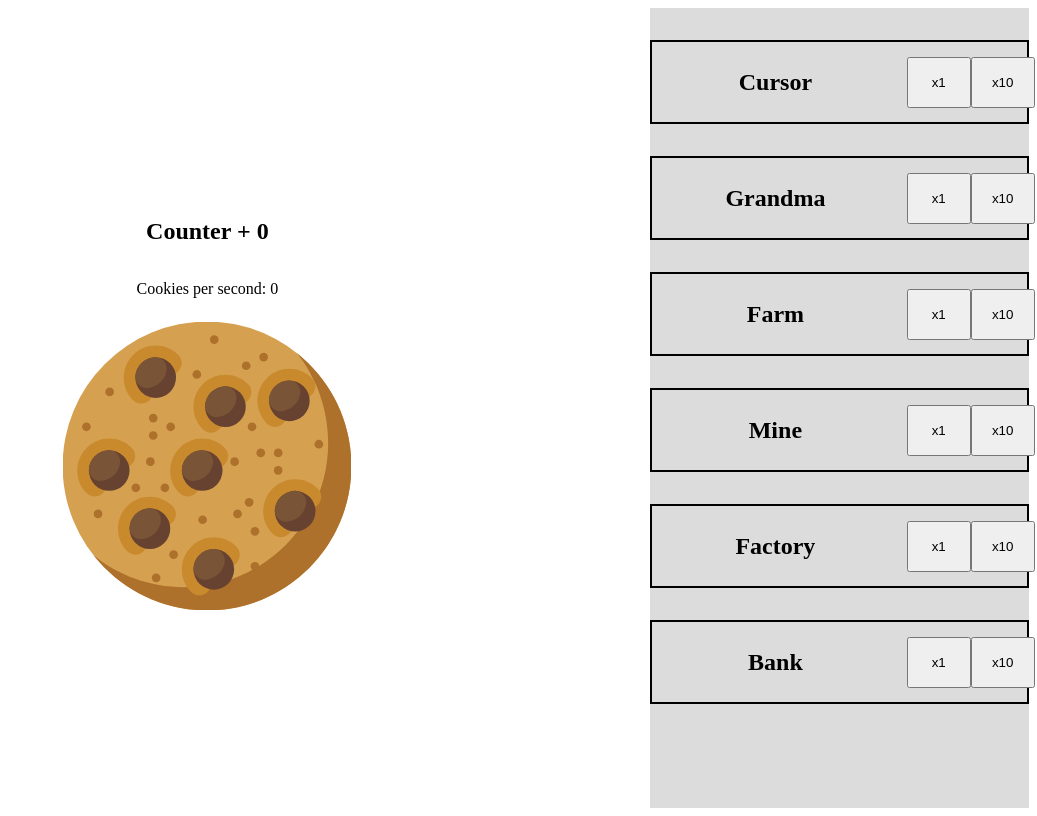
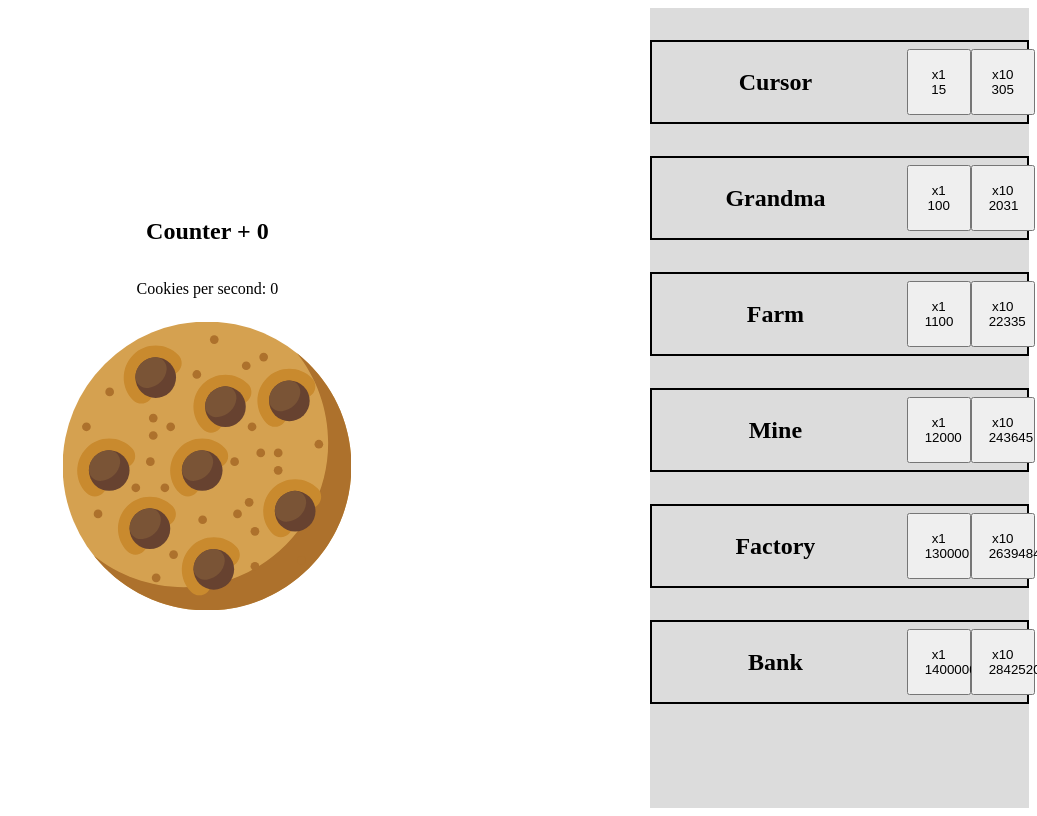
Before and after one commit to JKarwatka/cookie-tap-react, a React (Create React App) app: page / in a window 1280 px wide. Shown: the whole page, without its empty margins (243-1280 px from the left). Built offline with nearby package versions, Linux system fonts and the light colour scheme.

Commit message:
add ByuProducerButton component, fix CookieProducerList, add removeCookie action

```diff
--- /dev/null
+++ b/src/components/BuyProducerButton/BuyProducerButton.js
@@ -0,0 +1,54 @@
+import React from 'react';
+import styled from 'styled-components';
+import { connect } from 'react-redux';
+import PropTypes from 'prop-types';
+import { buyProducer, removeCookie } from '../../js/actions/actions';
+import getCurrentPriceFromProducer from '../../js/utils';
+
+const StyledButton = styled.button`
+  width: 4rem;
+  padding: 1rem;
+`;
+
+function BuyProducerButton(props) {
+  const { handleClick, producer, quantityToBuy } = { ...props };
+  return (
+    <StyledButton onClick={() => handleClick(producer.id, quantityToBuy)}>
+      x{quantityToBuy} {getCurrentPriceFromProducer(producer, quantityToBuy)}
+    </StyledButton>
+  );
+}
+
+BuyProducerButton.propTypes = {
+  cookieCount: PropTypes.number.isRequired,
+  quantityToBuy: PropTypes.number.isRequired,
+  handleClick: PropTypes.func.isRequired,
+  producer: PropTypes.shape({
+    id: PropTypes.number,
+    name: PropTypes.string,
+    baseValue: PropTypes.number,
+    cookiesPerSecond: PropTypes.number,
+    priceIncrease: PropTypes.number,
+    owned: PropTypes.number
+  }).isRequired
+};
+
+const mapDispatchToProps = dispatch => {
+  return {
+    handleClick: (id, quantity) => {
+      dispatch(buyProducer(id, quantity));
+      dispatch(removeCookie());
+    }
+  };
+};
+
+const mapStatetoProps = state => {
+  return {
+    cookieCount: state.cookieCount
+  };
+};
+
+export default connect(
+  mapStatetoProps,
+  mapDispatchToProps
+)(BuyProducerButton);
--- a/src/components/CookieProducer/CookieProducer.js
+++ b/src/components/CookieProducer/CookieProducer.js
@@ -1,8 +1,8 @@
 import React from 'react';
 import styled from 'styled-components';
-import { connect } from 'react-redux';
 import PropTypes from 'prop-types';
-import { buyProducer } from '../../js/actions/actions';
+
+import ProducerButton from '../BuyProducerButton/BuyProducerButton';
 
 const StyledProducer = styled.div`
   display: flex;
@@ -20,50 +20,33 @@ const StyledButtonContainer = styled.div`
   flex: 0 0 30%;
 `;
 
-const StyledButton = styled.button`
-  width: 4rem;
-  padding: 1rem;
-`;
 const StyledProducerTitle = styled.h2`
   flex: 0 0 70%;
   text-align: center;
 `;
 
 function CookieProducer(props) {
-  const { handleClick, element } = { ...props };
+  const { producer } = { ...props };
   return (
     <StyledProducer>
-      <StyledProducerTitle>{element.name}</StyledProducerTitle>
+      <StyledProducerTitle>{producer.name}</StyledProducerTitle>
       <StyledButtonContainer>
-        <StyledButton onClick={() => handleClick(element.id, 1)}>
-          x1
-        </StyledButton>
-        <StyledButton onClick={() => handleClick(element.id, 10)}>
-          x10
-        </StyledButton>
+        <ProducerButton producer={producer} quantityToBuy={1} />
+        <ProducerButton producer={producer} quantityToBuy={10} />
       </StyledButtonContainer>
     </StyledProducer>
   );
 }
 
 CookieProducer.propTypes = {
-  element: PropTypes.shape({
+  producer: PropTypes.shape({
     id: PropTypes.number,
     name: PropTypes.string,
     baseValue: PropTypes.number,
     cookiesPerSecond: PropTypes.number,
     priceIncrease: PropTypes.number,
     owned: PropTypes.number
-  }).isRequired,
-  handleClick: PropTypes.func.isRequired
+  }).isRequired
 };
 
-const mapDispatchToProps = dispatch => {
-  return {
-    handleClick: (id, quantity) => dispatch(buyProducer(id, quantity))
-  };
-};
-export default connect(
-  null,
-  mapDispatchToProps
-)(CookieProducer);
+export default CookieProducer;
--- a/src/components/CookieProducerList/CookieProducerList.js
+++ b/src/components/CookieProducerList/CookieProducerList.js
@@ -13,8 +13,8 @@ function CookieProducerList(props) {
   const { arrayOfProducers } = props;
   return (
     <StyledContainer>
-      {arrayOfProducers.map(element => {
-        return <CookieProducer element={element} />;
+      {arrayOfProducers.map(producer => {
+        return <CookieProducer producer={producer} />;
       })}
     </StyledContainer>
   );
--- a/src/js/actions/actions.js
+++ b/src/js/actions/actions.js
@@ -1,7 +1,15 @@
-import { ADD_COOKIE, BUY_UPGRADE, BUY_PRODUCER } from './action-types';
+import {
+  ADD_COOKIE,
+  BUY_UPGRADE,
+  BUY_PRODUCER,
+  REMOVE_COOKIE
+} from './action-types';
 
 export function addCookie(payload) {
   return { type: ADD_COOKIE, payload };
+}
+export function removeCookie(payload) {
+  return { type: REMOVE_COOKIE, payload };
 }
 
 export function buyUpgrade(payload) {
```
